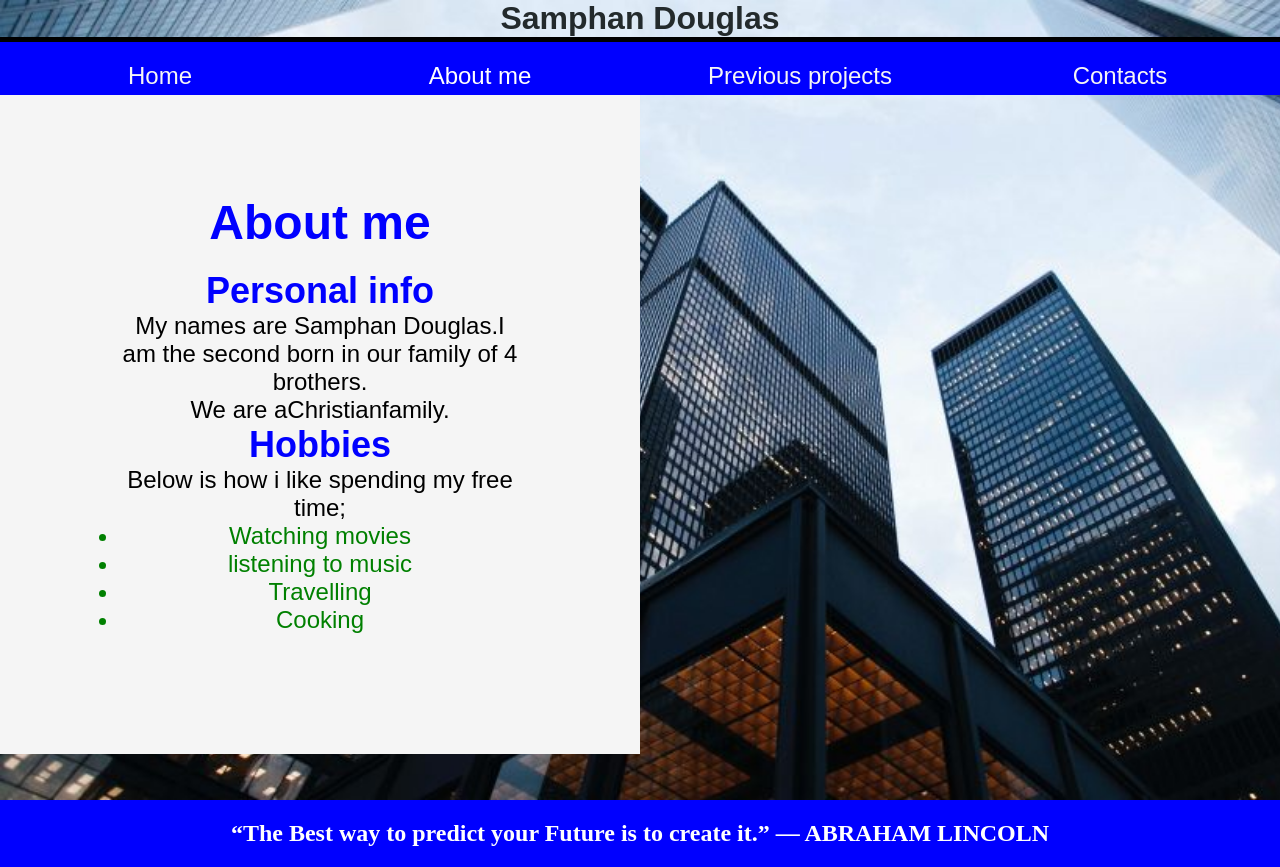
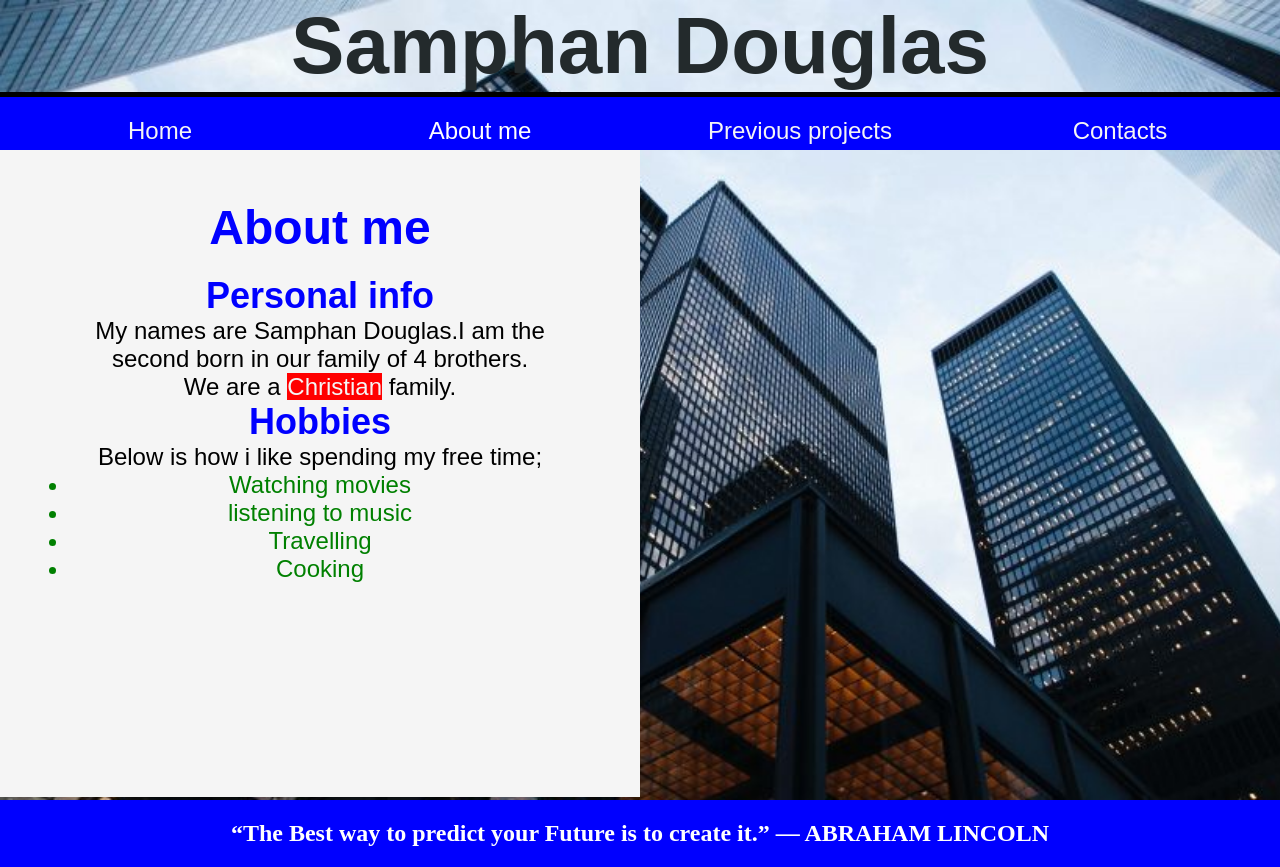
Before and after one commit to Samfan01/Samphan_portfolio, a plain HTML site: page index.html in a window 1280 px wide. Both pictures are taken after a click on the button "About me". Drawn offline with Linux system fonts and the light colour scheme.

```diff
--- a/css/styles.css
+++ b/css/styles.css
@@ -21,7 +21,7 @@
     font-family: sans-serif;
     color: rgb(35, 42, 44);
     text-align: center;
-    font-size: xx-large;
+    font-size: 80px;
     border-bottom: 5px solid black;
 }
 .menu {
@@ -48,15 +48,15 @@
     background-color: black;
 }
 .menu .itempanel {
-    height:auto;
+    height:185%;
     width: 50%;
     background-color:whitesmoke;
     color: blue;
-    padding: 100px;
+    padding: 50px;
     box-sizing: border-box;
     font-family: sans-serif;
     font-size: x-large;
-    display: none;
+    display: ruby-text-container;
     text-align: center;
 }
  p {
@@ -83,8 +83,12 @@
     padding: 20px;
     font-size: x-large;
     font-weight:bold;
+    text-align: center;
 }
 footer p {
     color: white;
-    text-align: center;
 }
+#use {
+    background-color: red;
+    color: whitesmoke;
+}
--- a/index.html
+++ b/index.html
@@ -31,7 +31,7 @@
                <div class="bio">
                 <h2>Personal info</h2>
              <P>My names are Samphan Douglas.I am the second born in our family of 4 brothers.</P>
-             <p>We are a<span id="use">Christian</span>family.</p>
+             <p>We are a <span id="use">Christian</span> family.</p>
                  <h2>Hobbies</h2>
                  <p>Below is how i like spending my free time;
                      <ul>
@@ -51,7 +51,7 @@
             <p>Soko mtaani is a store web page created for pre-prep group project</p>
             <p>Below are the github links for the respective projects;</p>
             <ul>
-                <li></li>
+                <li><a href=" https://samfan01.github.io/movie-shop"> https://samfan01.github.io/movie-shop</a></li>
                 <li></li>
             </ul>
 
```
